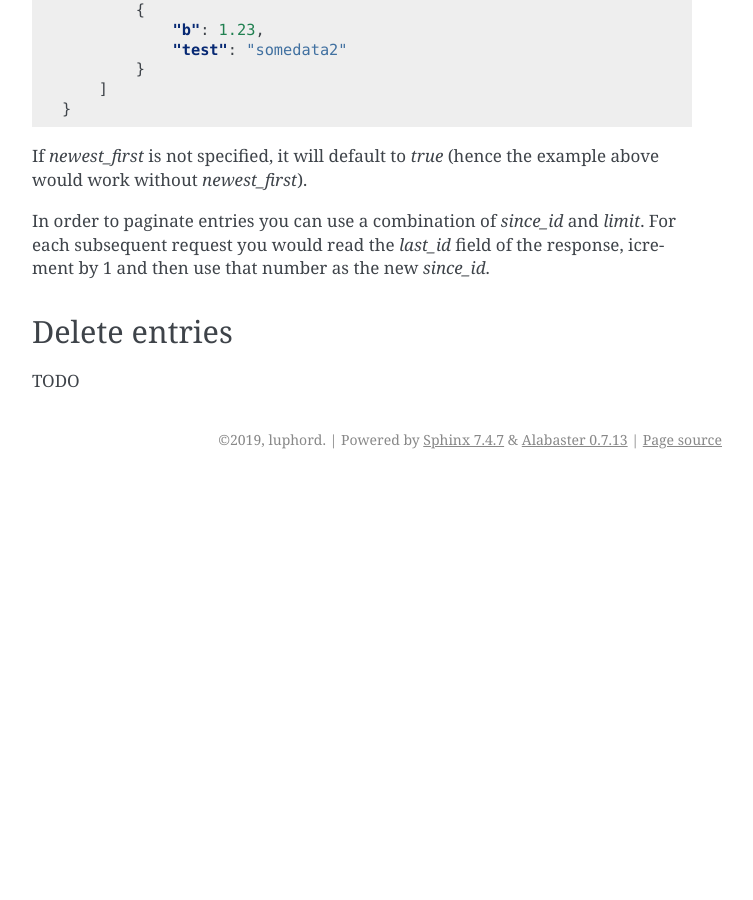
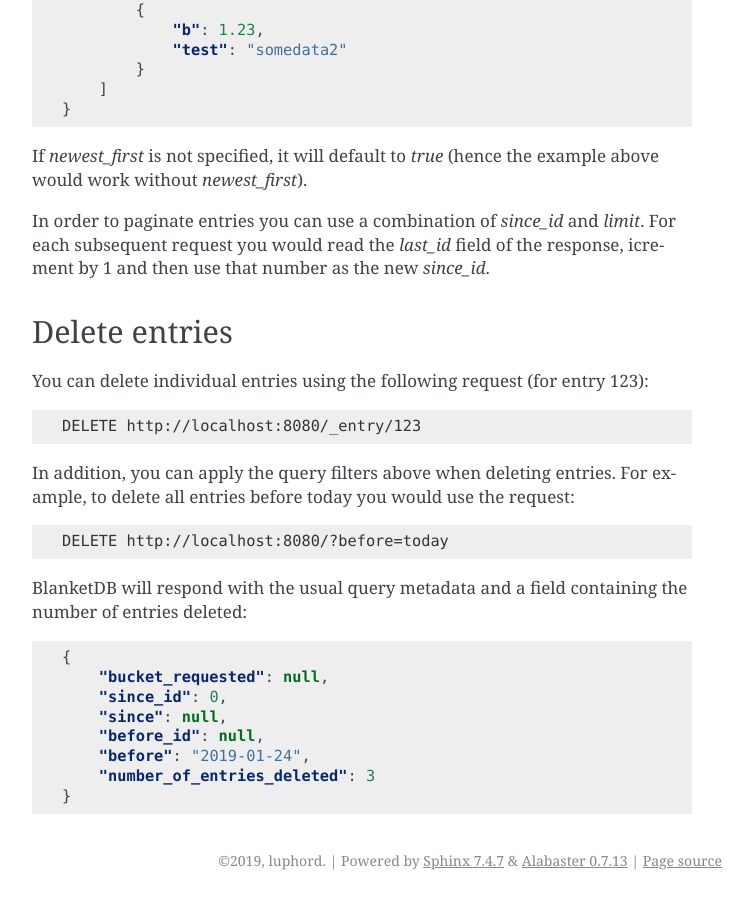
Before and after one commit to luphord/blanketdb, a Sphinx documentation site: the page built from docs/webinterface.rst, in a window 1280 px wide and 900 px high, scrolled down 4092 px. Shown: the whole window, without its empty margins (388-1141 px from the left). Built offline with Sphinx 7.4.7, drawn with Linux system fonts in a browser that asks for light colours; before the commit the page ends 4571 px from its top, so only the background shows below that.

Commit message:
web api doc for entry deletion

```diff
--- a/docs/webinterface.rst
+++ b/docs/webinterface.rst
@@ -233,4 +233,29 @@ icrement by 1 and then use that number as the new `since_id`.
 Delete entries
 --------------
 
-TODO
+You can delete individual entries using the following request (for entry 123):
+
+.. code-block:: console
+
+    DELETE http://localhost:8080/_entry/123
+
+In addition, you can apply the query filters above when deleting entries.
+For example, to delete all entries before today you would use the request:
+
+.. code-block:: console
+
+    DELETE http://localhost:8080/?before=today
+
+BlanketDB will respond with the usual query metadata and a field containing
+the number of entries deleted:
+
+.. code-block:: json
+
+    {
+        "bucket_requested": null,
+        "since_id": 0,
+        "since": null,
+        "before_id": null,
+        "before": "2019-01-24",
+        "number_of_entries_deleted": 3
+    }
```
